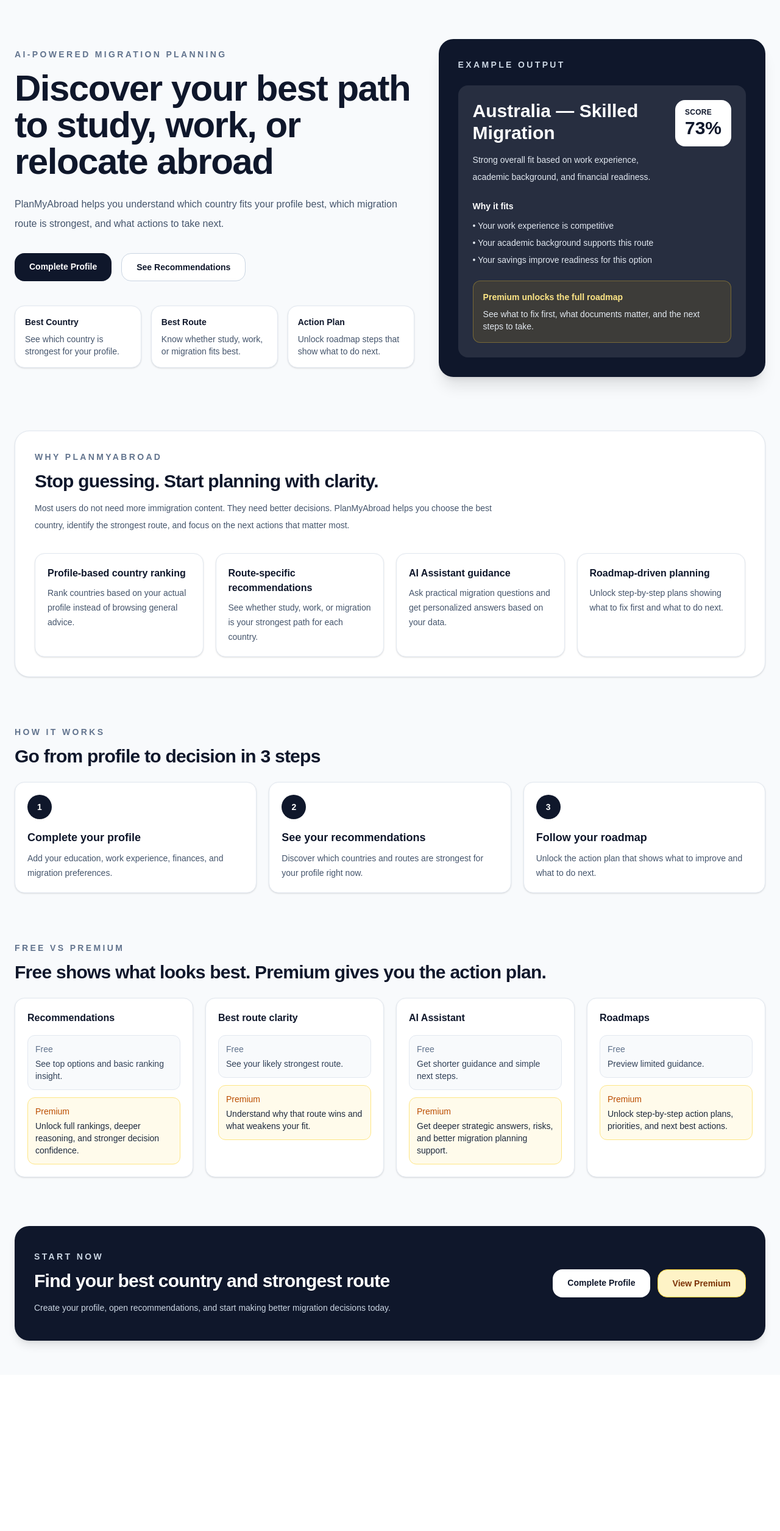
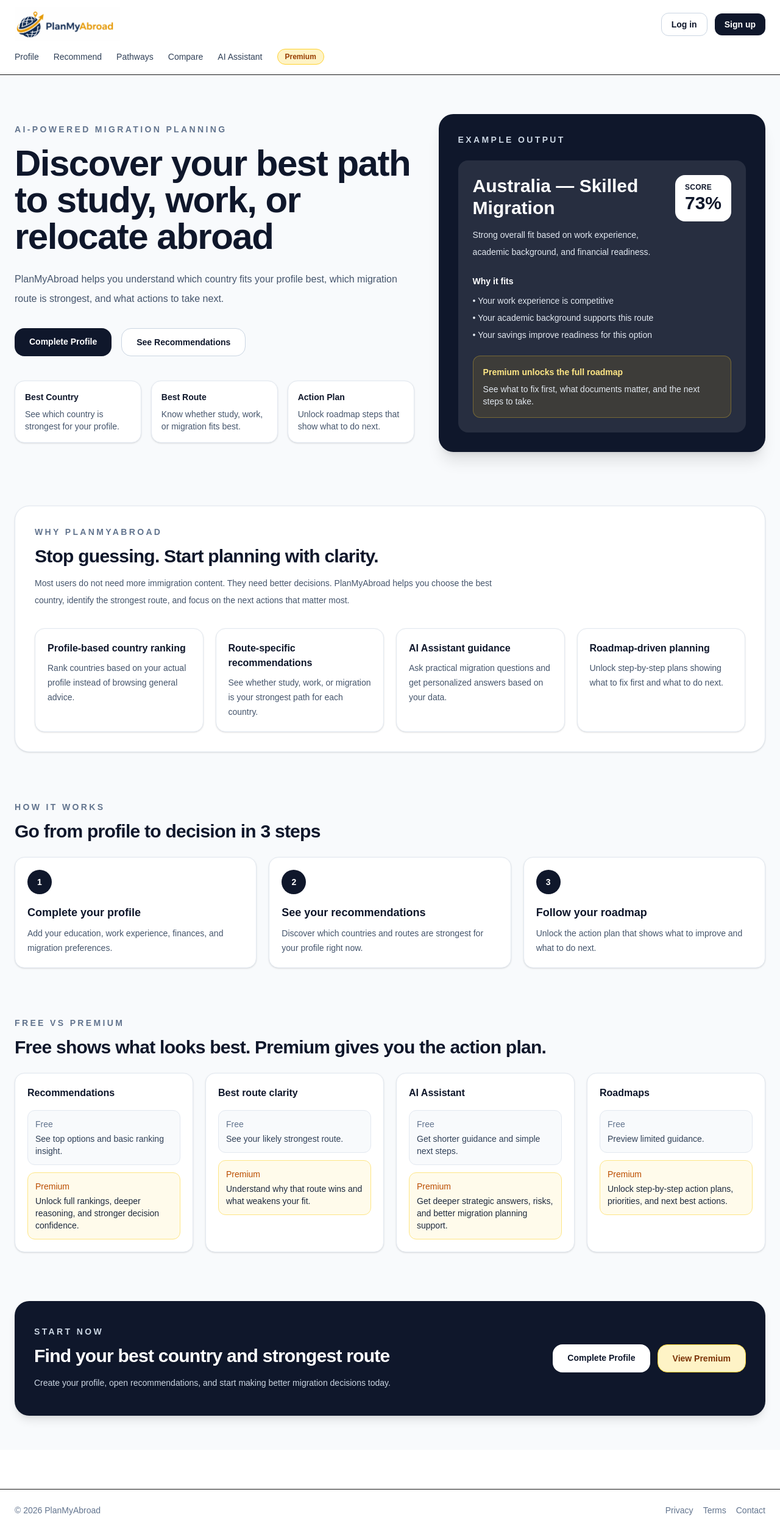
Before and after one commit to studentvisajobs/planmyabroad, a Next.js app: page / in a window 1280 px wide. Shown: the whole page at 61% size. Before the commit the page ends 2254 px from the top, so only its background shows below. Built offline with nearby package versions, Linux system fonts and the light colour scheme; no server answers.

Commit message:
add favicon and app icons

```diff
--- a/app/layout.tsx
+++ b/app/layout.tsx
@@ -1,13 +1,24 @@
 import type { Metadata } from "next";
+import { Geist, Geist_Mono } from "next/font/google";
+import Image from "next/image";
+import Link from "next/link";
 import "./globals.css";
+import Providers from "./providers";
+import AuthButtons from "./components/auth-buttons";
+
+const geistSans = Geist({
+  variable: "--font-geist-sans",
+  subsets: ["latin"],
+});
+
+const geistMono = Geist_Mono({
+  variable: "--font-geist-mono",
+  subsets: ["latin"],
+});
 
 export const metadata: Metadata = {
   title: "PlanMyAbroad",
-  description: "AI-powered migration planning platform",
-  icons: {
-    icon: "/icon.png",
-    apple: "/apple-icon.png",
-  },
+  description: "Smart migration planning platform",
 };
 
 export default function RootLayout({
@@ -17,7 +28,80 @@
 }>) {
   return (
     <html lang="en">
-      <body>{children}</body>
+      <body
+        className={`${geistSans.variable} ${geistMono.variable} bg-slate-50 antialiased`}
+      >
+        <Providers>
+          <header className="border-b bg-white">
+            <div className="mx-auto max-w-7xl px-4 py-3 sm:px-6">
+              <div className="flex items-center justify-between gap-4">
+                <Link href="/" className="flex min-w-0 items-center">
+                  <div className="flex h-12 items-center sm:h-14">
+                    <Image
+                      src="/logo.png"
+                      alt="PlanMyAbroad logo"
+                      width={400}
+                      height={150}
+                      className="h-full w-auto object-contain"
+                      priority
+                    />
+                  </div>
+                </Link>
+
+                <div className="shrink-0">
+                  <AuthButtons />
+                </div>
+              </div>
+
+              <div className="mt-3 overflow-x-auto">
+                <nav className="flex min-w-max items-center gap-6 whitespace-nowrap pb-1 text-sm font-medium text-slate-700">
+                  <Link href="/profile" className="hover:text-slate-900">
+                    Profile
+                  </Link>
+                  <Link href="/recommend" className="hover:text-slate-900">
+                    Recommend
+                  </Link>
+                  <Link href="/pathways" className="hover:text-slate-900">
+                    Pathways
+                  </Link>
+                  <Link href="/compare" className="hover:text-slate-900">
+                    Compare
+                  </Link>
+                  <Link href="/assistant" className="hover:text-slate-900">
+                    AI Assistant
+                  </Link>
+                  <Link
+                    href="/premium"
+                    className="rounded-full border border-amber-300 bg-amber-100 px-3 py-1 text-xs font-semibold text-amber-800"
+                  >
+                    Premium
+                  </Link>
+                </nav>
+              </div>
+            </div>
+          </header>
+
+          <main>{children}</main>
+
+          <footer className="mt-16 border-t bg-white">
+            <div className="mx-auto flex max-w-7xl flex-col gap-4 px-6 py-6 text-sm text-slate-500 md:flex-row md:items-center md:justify-between">
+              <p>© {new Date().getFullYear()} PlanMyAbroad</p>
+
+              <div className="flex flex-wrap items-center gap-4">
+                <Link href="/privacy" className="hover:text-slate-700">
+                  Privacy
+                </Link>
+                <Link href="/terms" className="hover:text-slate-700">
+                  Terms
+                </Link>
+                <Link href="/contact" className="hover:text-slate-700">
+                  Contact
+                </Link>
+              </div>
+            </div>
+          </footer>
+        </Providers>
+      </body>
     </html>
   );
 }
```
